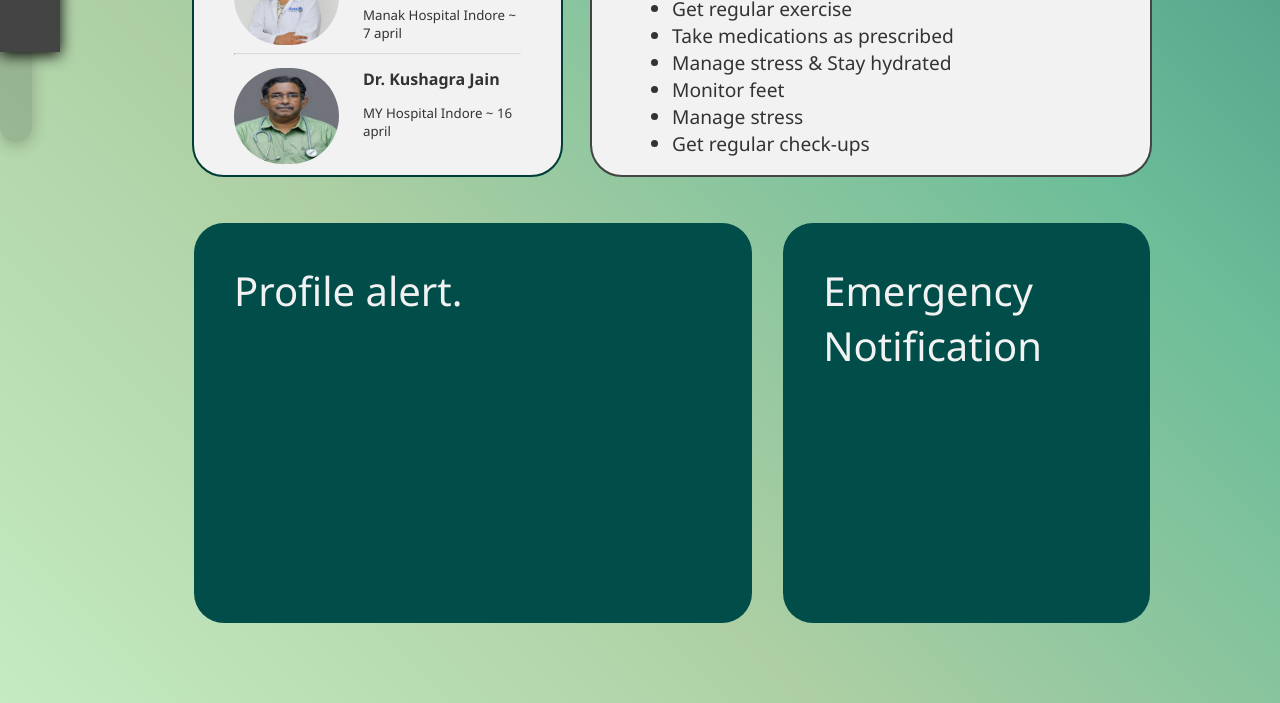
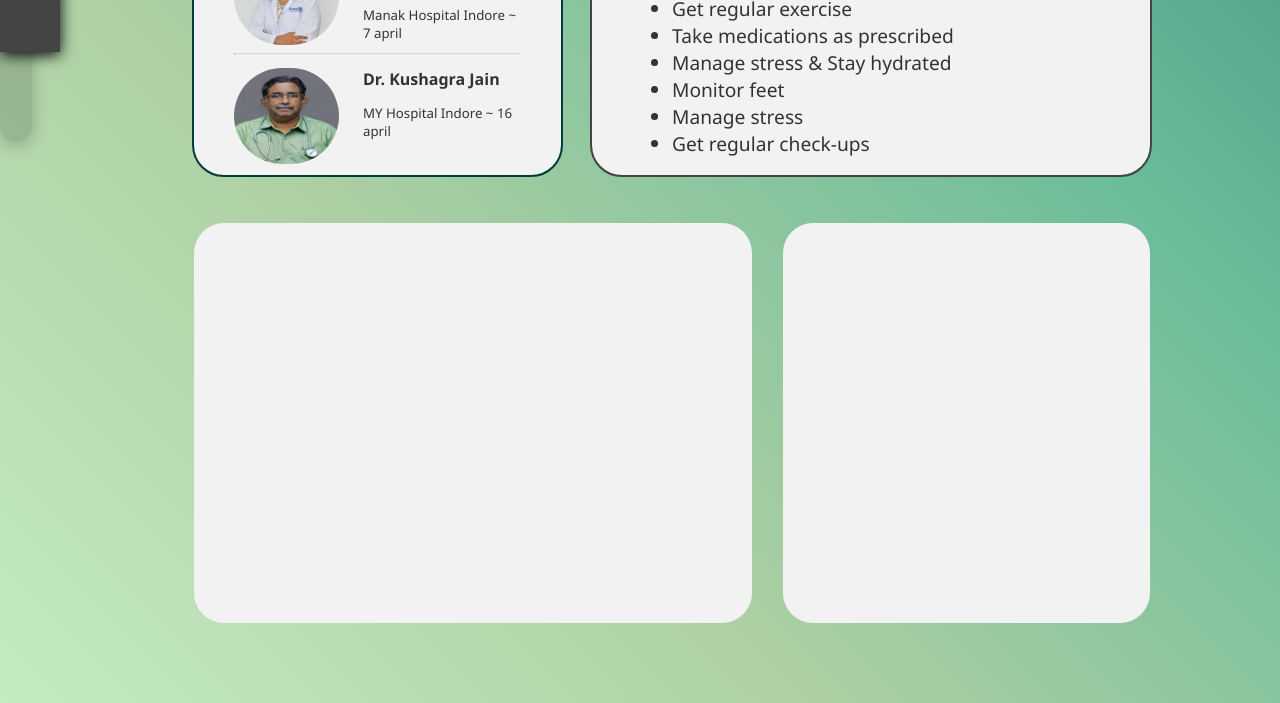
Before and after one commit to Aryankarma/Your-Wellness, a plain HTML site: page homepage.html in a window 1280 px wide. Shown: the part 748-1451 px from the top of the page. Drawn offline with nearby package versions, Linux system fonts and the light colour scheme; a web font is replaced by a local one.

Commit message:
Update homestyle.css

```diff
--- a/homestyle.css
+++ b/homestyle.css
@@ -519,6 +519,7 @@ button {
   position: relative;
   margin-bottom: 5rem;
   transition: 300ms ease-in-out;
+  background-color: #f2f2f2;
 }
 .boxmain3:hover{
   /* box-shadow: 0 5px 20px rgba(0,0,0,.2),0 4px 4px -2px rgba(0,0,0,.2); */
@@ -571,6 +572,7 @@ button {
   position: relative;
   margin-bottom: 5rem;
   transition: 300ms ease-in-out;
+  background-color: #f2f2f2;
 }
 .boxmain4:hover{
   /* box-shadow: 0 5px 20px rgba(0,0,0,.2),0 4px 4px -2px rgba(0,0,0,.2); */
```
